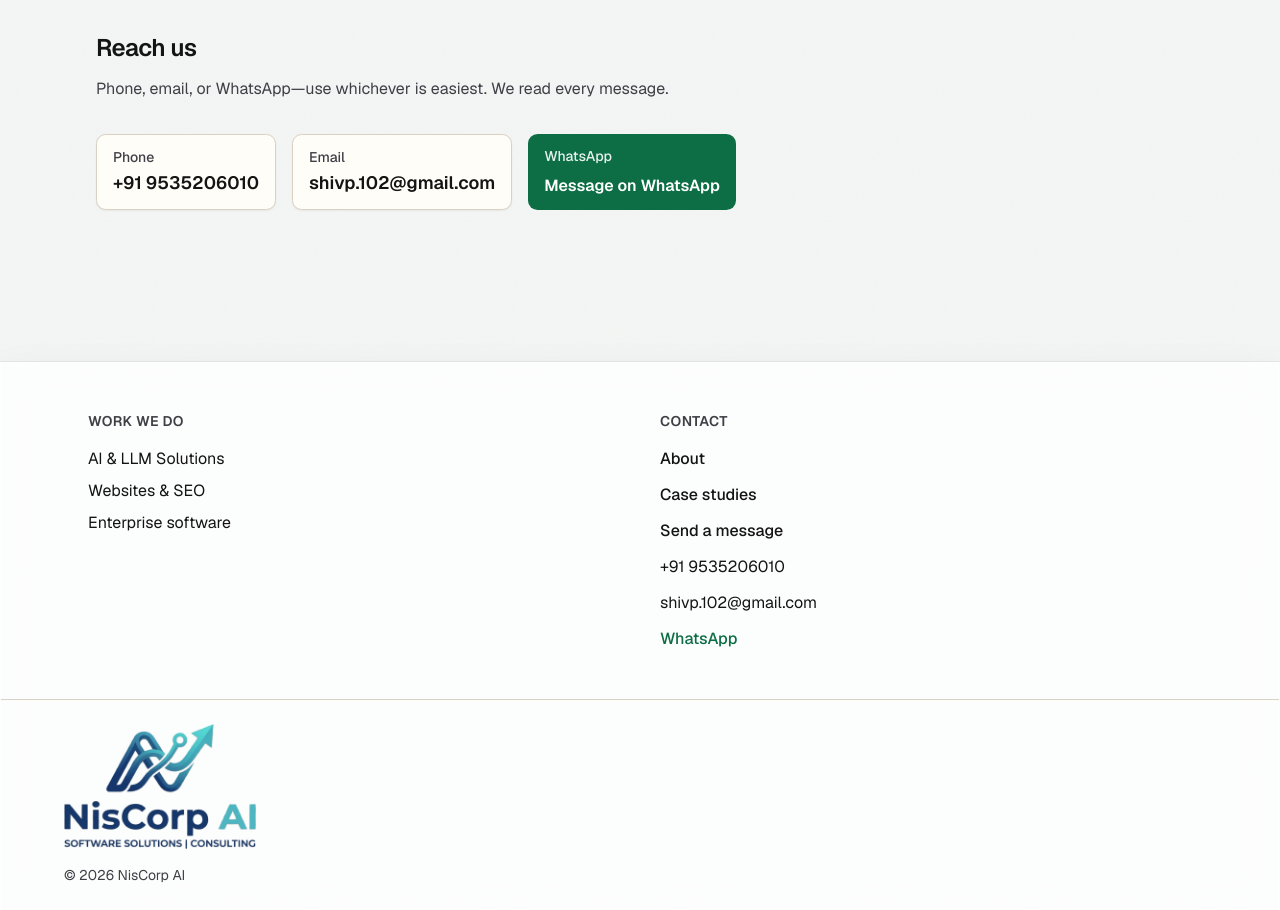
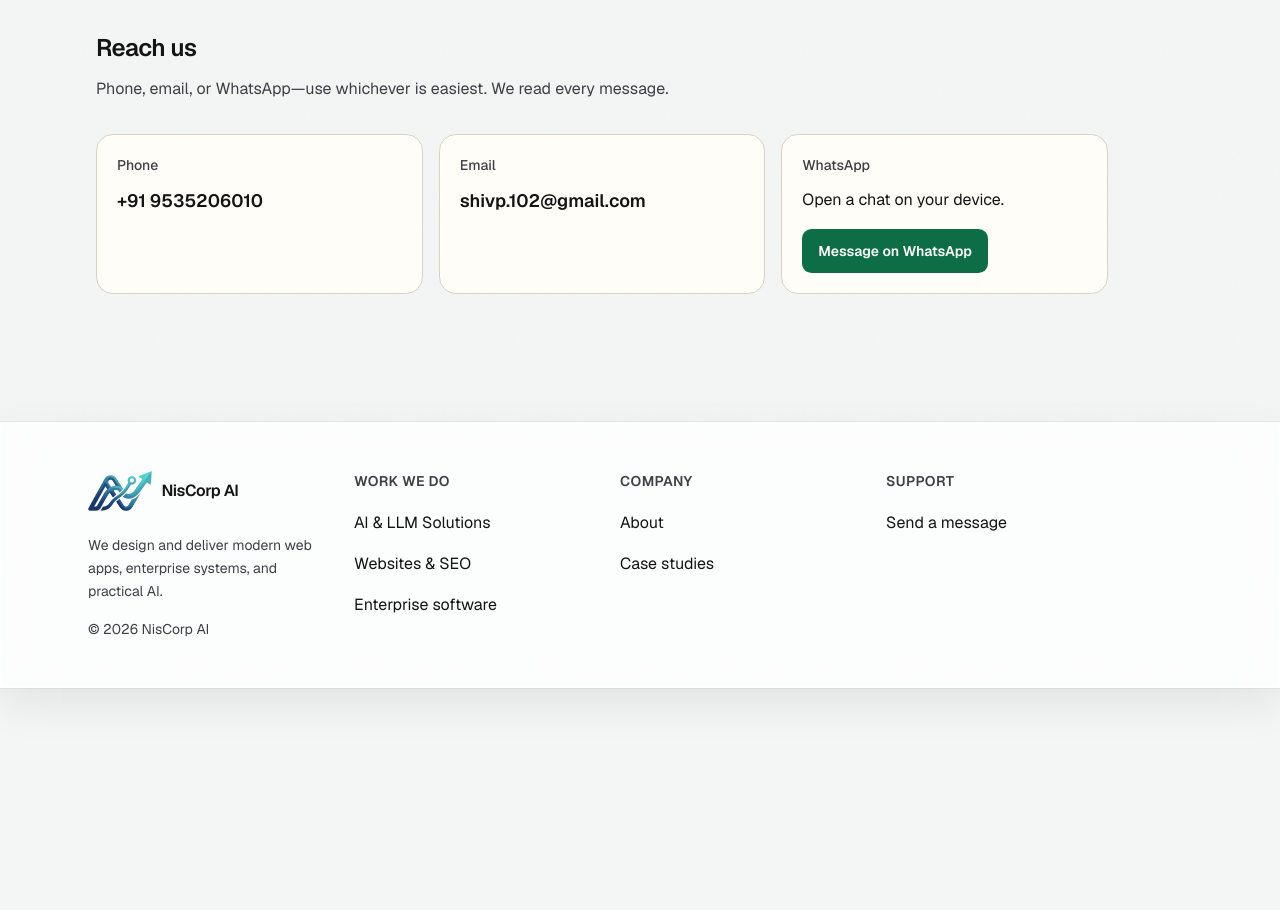
Before and after one commit to ShivP102/NisCorp_business_profile, a Next.js app: page / in a window 1280 px wide. Shown: the part 1480-2390 px from the top of the page. After the commit the page ends 2168 px from the top, so only its background shows below. Built offline with nearby package versions, Linux system fonts and the light colour scheme.

Commit message:
revamping footer

```diff
--- a/components/ContactActions.tsx
+++ b/components/ContactActions.tsx
@@ -1,4 +1,3 @@
-import { Button } from "@/components/ui/button";
 import { buildWhatsAppUrl, type Company } from "@/lib/data";
 
 type ContactActionsProps = {
@@ -6,6 +5,9 @@ type ContactActionsProps = {
   heading?: string;
   id?: string;
 };
+
+const cardClass =
+  "flex h-full flex-col rounded-xl border border-border bg-surface p-5";
 
 export function ContactActions({
   company,
@@ -26,59 +28,38 @@ export function ContactActions({
         Phone, email, or WhatsApp—use whichever is easiest. We read every
         message.
       </p>
-      <ul className="mt-8 flex flex-col gap-4 max-sm:pl-16 sm:flex-row sm:flex-wrap sm:items-stretch sm:gap-4 sm:pl-0 sm:pb-6 sm:pr-[4.75rem]">
-        <li>
-          <Button
-            asChild
-            variant="outline"
-            className="h-auto min-h-11 w-full items-start justify-start bg-surface px-4 py-3 text-left whitespace-normal sm:w-auto"
+      <ul className="mt-8 grid gap-4 sm:grid-cols-3 sm:pr-[4.75rem]">
+        <li className={cardClass}>
+          <p className="text-sm font-medium text-muted-foreground">Phone</p>
+          <a
+            href={`tel:${company.phoneTel}`}
+            className="mt-3 text-lg font-semibold text-foreground hover:text-accent focus-visible:outline focus-visible:outline-2 focus-visible:outline-offset-2 focus-visible:outline-accent"
           >
-            <a href={`tel:${company.phoneTel}`}>
-              <span className="flex flex-col items-start gap-0.5">
-                <span className="text-sm font-medium text-muted-foreground">
-                  Phone
-                </span>
-                <span className="text-lg font-semibold text-foreground">
             {company.phoneDisplay}
-                </span>
-              </span>
           </a>
-          </Button>
         </li>
-        <li>
-          <Button
-            asChild
-            variant="outline"
-            className="h-auto min-h-11 w-full items-start justify-start bg-surface px-4 py-3 text-left whitespace-normal sm:w-auto"
+        <li className={cardClass}>
+          <p className="text-sm font-medium text-muted-foreground">Email</p>
+          <a
+            href={`mailto:${company.email}`}
+            className="mt-3 text-lg font-semibold break-all text-foreground hover:text-accent focus-visible:outline focus-visible:outline-2 focus-visible:outline-offset-2 focus-visible:outline-accent"
           >
-            <a href={`mailto:${company.email}`}>
-              <span className="flex flex-col items-start gap-0.5">
-                <span className="text-sm font-medium text-muted-foreground">
-                  Email
-                </span>
-                <span className="text-lg font-semibold break-all text-foreground">
             {company.email}
-                </span>
-              </span>
           </a>
-          </Button>
         </li>
-        <li>
-          <Button
-            asChild
-            className="h-auto min-h-11 w-full items-start justify-start bg-whatsapp px-4 py-3 text-left whitespace-normal text-white hover:bg-whatsapp/90 sm:w-auto"
+        <li className={cardClass}>
+          <p className="text-sm font-medium text-muted-foreground">WhatsApp</p>
+          <p className="mt-3 text-base leading-relaxed text-foreground">
+            Open a chat on your device.
+          </p>
+          <a
+            href={whatsappHref}
+            target="_blank"
+            rel="noopener noreferrer"
+            className="mt-4 inline-flex min-h-11 items-center justify-center self-start rounded-md bg-whatsapp px-4 text-sm font-semibold text-white hover:bg-whatsapp/90 focus-visible:outline focus-visible:outline-2 focus-visible:outline-offset-2 focus-visible:outline-accent"
           >
-            <a href={whatsappHref} target="_blank" rel="noopener noreferrer">
-              <span className="flex flex-col items-start gap-2">
-                <span className="text-sm font-medium text-white/90">
-                  WhatsApp
-                </span>
-                <span className="text-base font-semibold">
             Message on WhatsApp
-                </span>
-              </span>
           </a>
-          </Button>
         </li>
       </ul>
     </section>
--- a/components/Footer.tsx
+++ b/components/Footer.tsx
@@ -1,7 +1,6 @@
 import Image from "next/image";
 import Link from "next/link";
-import { Separator } from "@/components/ui/separator";
-import { buildWhatsAppUrl, type Company, type Offering } from "@/lib/data";
+import type { Company, Offering } from "@/lib/data";
 
 type FooterProps = {
   company: Company;
@@ -9,25 +8,48 @@ type FooterProps = {
 };
 
 const linkClass =
-  "text-foreground hover:text-accent focus-visible:outline focus-visible:outline-2 focus-visible:outline-offset-2 focus-visible:outline-accent";
+  "block py-1.5 text-base leading-[1.8] text-foreground hover:text-accent focus-visible:outline focus-visible:outline-2 focus-visible:outline-offset-2 focus-visible:outline-accent";
 
-const pageLinks = [
+const headingClass =
+  "text-sm font-semibold tracking-wide text-muted-foreground uppercase";
+
+const companyLinks = [
   { href: "/about", label: "About" },
   { href: "/case-studies", label: "Case studies" },
-  { href: "/contact", label: "Send a message" },
 ] as const;
 
+const supportLinks = [{ href: "/contact", label: "Send a message" }] as const;
+
 export function Footer({ company, offerings }: FooterProps) {
-  const whatsappHref = buildWhatsAppUrl(company);
+  const tagline = company.servicesIntro.split(". ")[0] + ".";
 
   return (
     <footer className="surface-glass mt-auto">
-      <div className="mx-auto grid max-w-6xl gap-10 px-4 py-12 sm:px-6 md:grid-cols-2">
+      <div className="mx-auto grid max-w-6xl gap-10 px-4 py-12 sm:grid-cols-2 sm:px-6 sm:pr-24 lg:grid-cols-4 lg:gap-8">
         <div>
-          <p className="text-sm font-semibold tracking-wide text-muted-foreground uppercase">
-            Work we do
+          <Link
+            href="/"
+            className="inline-flex items-center gap-2.5 text-base font-semibold tracking-tight text-foreground hover:text-accent focus-visible:outline focus-visible:outline-2 focus-visible:outline-offset-2 focus-visible:outline-accent"
+          >
+            <Image
+              src="/img/niscorp-mark.png"
+              alt=""
+              width={254}
+              height={160}
+              className="h-10 w-auto shrink-0"
+            />
+            <span>{company.name}</span>
+          </Link>
+          <p className="mt-4 max-w-xs text-sm leading-relaxed text-muted-foreground">
+            {tagline}
           </p>
-          <ul className="mt-4 space-y-2">
+          <p className="mt-4 text-sm text-muted-foreground">
+            © {new Date().getFullYear()} {company.name}
+          </p>
+        </div>
+        <div>
+          <p className={headingClass}>Work we do</p>
+          <ul className="mt-3">
             {offerings.map((offering) => (
               <li key={offering.slug}>
                 <Link href={offering.href} className={linkClass}>
@@ -38,56 +60,28 @@ export function Footer({ company, offerings }: FooterProps) {
           </ul>
         </div>
         <div>
-          <p className="text-sm font-semibold tracking-wide text-muted-foreground uppercase">
-            Contact
-          </p>
-          <ul className="mt-4 space-y-3 text-base">
-            {pageLinks.map((item) => (
+          <p className={headingClass}>Company</p>
+          <ul className="mt-3">
+            {companyLinks.map((item) => (
               <li key={item.href}>
-                <Link href={item.href} className={`font-medium ${linkClass}`}>
+                <Link href={item.href} className={linkClass}>
                   {item.label}
                 </Link>
               </li>
             ))}
-            <li>
-              <a href={`tel:${company.phoneTel}`} className={linkClass}>
-                {company.phoneDisplay}
-              </a>
-            </li>
-            <li>
-              <a
-                href={`mailto:${company.email}`}
-                className={`break-all ${linkClass}`}
-              >
-                {company.email}
-              </a>
-            </li>
-            <li>
-              <a
-                href={whatsappHref}
-                target="_blank"
-                rel="noopener noreferrer"
-                className="inline-flex items-center font-medium text-whatsapp hover:underline focus-visible:outline focus-visible:outline-2 focus-visible:outline-offset-2 focus-visible:outline-accent"
-              >
-                WhatsApp
-              </a>
-            </li>
           </ul>
         </div>
-      </div>
-      <Separator />
-      <div className="px-4 py-6 sm:px-6">
-        <div className="mx-auto flex max-w-6xl flex-col gap-4">
-          <Image
-            src="/img/niscorp-logo.png"
-            alt="NisCorp AI. Software solutions and consulting."
-            width={800}
-            height={520}
-            className="h-auto w-40 sm:w-48"
-          />
-          <p className="text-sm text-muted-foreground">
-            © {new Date().getFullYear()} {company.name}
-          </p>
+        <div>
+          <p className={headingClass}>Support</p>
+          <ul className="mt-3">
+            {supportLinks.map((item) => (
+              <li key={item.href}>
+                <Link href={item.href} className={linkClass}>
+                  {item.label}
+                </Link>
+              </li>
+            ))}
+          </ul>
         </div>
       </div>
     </footer>
```
Also changed, not shown: prd/niscorp-company-site.md (+3 -2 lines), 1 other file (tests, documents, lock files or other folders). Lines whose indentation alone changed are shown as unchanged.
